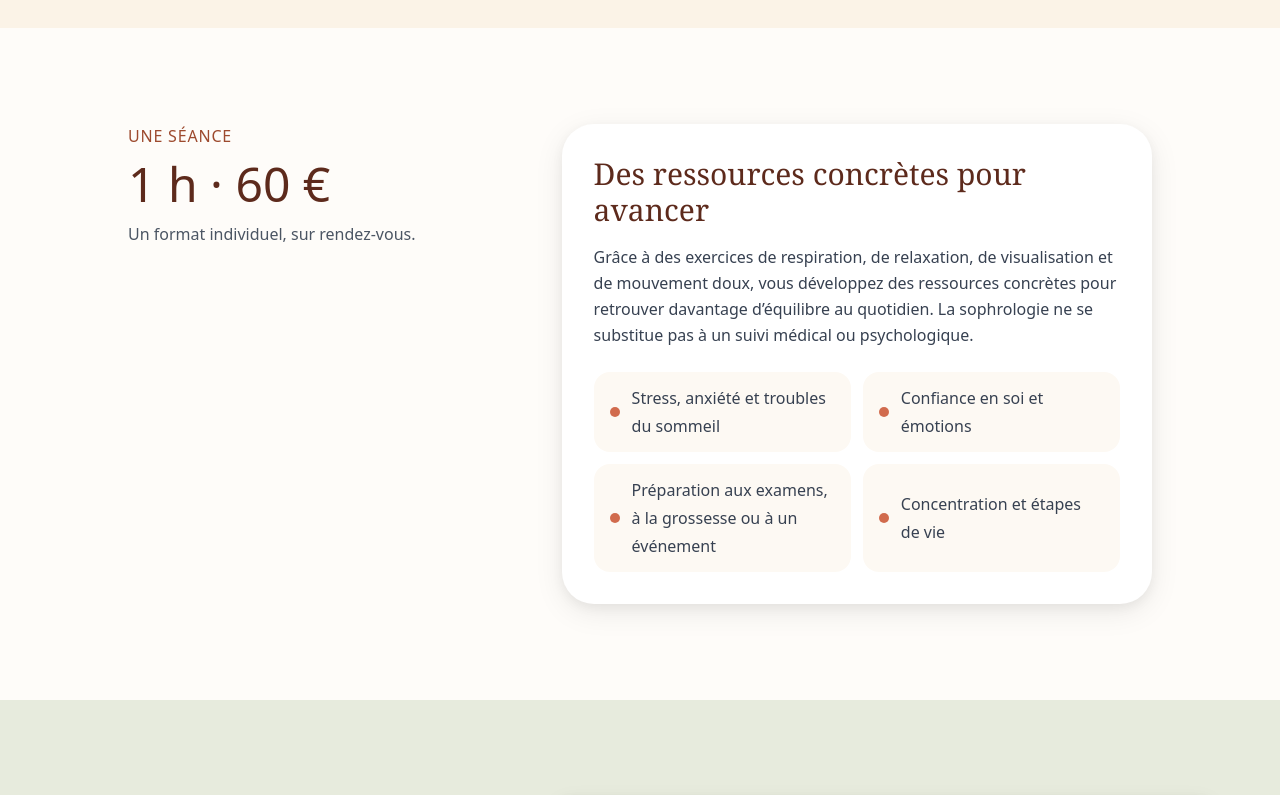
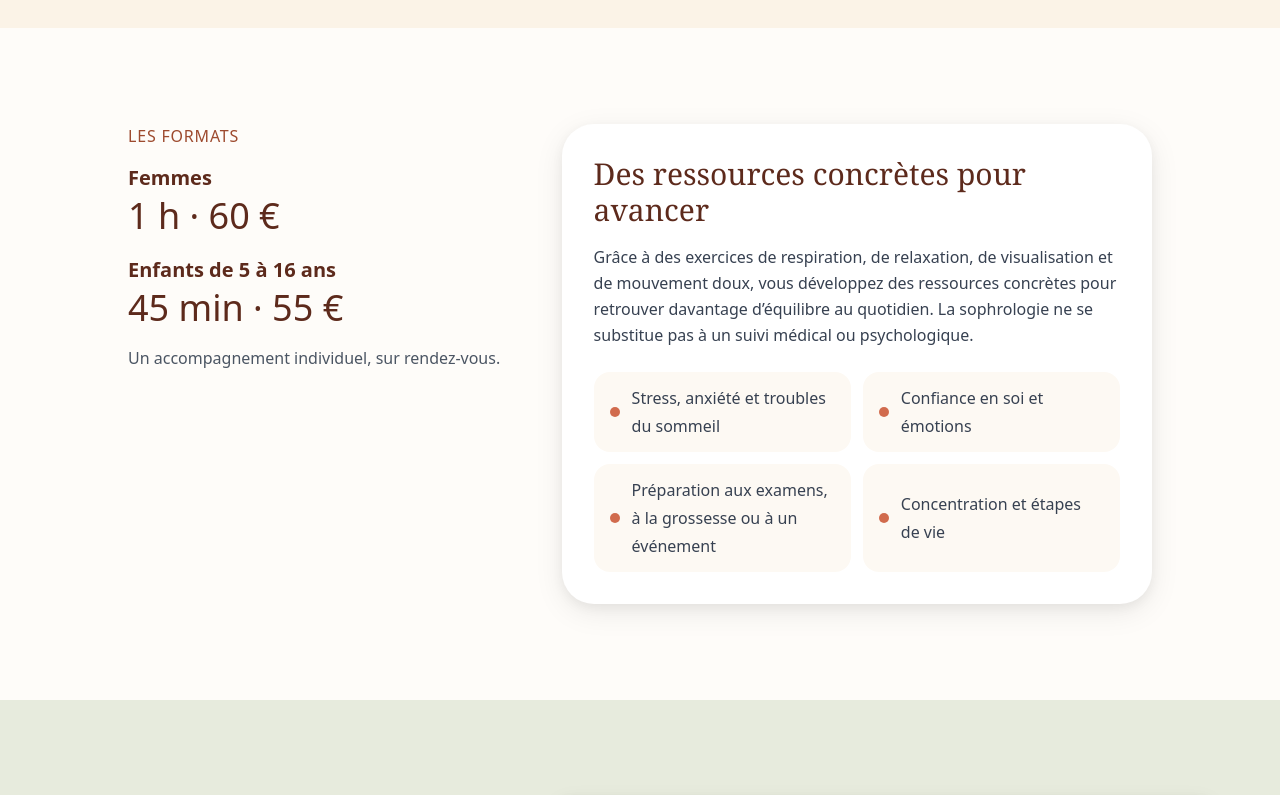
Before and after one commit to nicoriera/maison-loratu, a Vue app: page /accompagnement in a window 1280 px wide. Shown: the part 700-1495 px from the top of the page. Built offline with nearby package versions, Linux system fonts and the light colour scheme.

Commit message:
Update workshop prices and age ranges

```diff
--- a/src/components/EventBanner.vue
+++ b/src/components/EventBanner.vue
@@ -16,7 +16,7 @@ const dismissBanner = () => {
 const event = {
   label: 'Événement à venir',
   title: 'Atelier relaxation ludique · 5–8 ans',
-  details: '26 et 28 octobre 2026 · 15 h–16 h 30 · 30 € · goûter inclus',
+  details: '26 et 28 octobre 2026 · 15 h–16 h 30 · 22 € · goûter inclus',
   location: 'Parc du Maharin, Anglet',
   mapsUrl: 'https://www.google.com/maps/search/?api=1&query=Parc+du+Maharin+64600+Anglet',
   illustration: '/images/pop-up.png',
--- a/src/components/EventPopup.vue
+++ b/src/components/EventPopup.vue
@@ -7,7 +7,7 @@ const event = {
   audience: "Pour les enfants de 5 à 8 ans",
   date: "Les 26 et 28 octobre 2026",
   time: "15 h – 16 h 30",
-  price: "30 € · goûter inclus",
+  price: "22 € · goûter inclus",
   location: "Parc du Maharin, 64600 Anglet",
   mapsUrl:
     "https://www.google.com/maps/search/?api=1&query=Parc+du+Maharin+64600+Anglet",
@@ -231,7 +231,7 @@ watch(isOpen, (open) => {
                   </div>
                   <div>
                     <dt class="font-semibold text-terracotta-700">Tarif</dt>
-                    <dd class="mt-0.5">30 €<br />Goûter inclus</dd>
+                    <dd class="mt-0.5">22 €<br />Goûter inclus</dd>
                   </div>
                   <div class="col-span-2">
                     <dt><a :href="event.mapsUrl" target="_blank" rel="noopener noreferrer" class="font-semibold text-terracotta-700 underline decoration-terracotta-300 underline-offset-2">Parc du Maharin, Anglet</a></dt>
--- a/src/config/adminContent.js
+++ b/src/config/adminContent.js
@@ -75,7 +75,7 @@ export const createInitialOffersDraft = () => ([
   {
     id: 'offer-collective',
     title: 'Les Petits Explorateurs',
-    audience: 'Pour enfants · 45 min · groupe de 4 enfants maximum · 30 €',
+    audience: 'Pour enfants de 5 à 11 ans · 45 min · groupe de 4 enfants maximum · 30 €',
     summary: 'Respiration, relaxation et visualisation positive dans une ambiance conviviale.',
   },
   {
--- a/src/views/Accompagnement.vue
+++ b/src/views/Accompagnement.vue
@@ -57,9 +57,18 @@ const foundations = [
       <div class="container mx-auto max-w-5xl">
         <div class="grid gap-10 md:grid-cols-[0.8fr_1.2fr] md:items-start">
           <div>
-            <p class="text-service-label text-terracotta-600">Une séance</p>
-            <p class="mt-3 text-5xl text-terracotta-800">1 h · 60 €</p>
-            <p class="mt-3 text-gray-600">Un format individuel, sur rendez-vous.</p>
+            <p class="text-service-label text-terracotta-600">Les formats</p>
+            <div class="mt-4 space-y-5 text-terracotta-800">
+              <div>
+                <p class="text-xl font-semibold">Femmes</p>
+                <p class="mt-1 text-4xl">1 h · 60 €</p>
+              </div>
+              <div>
+                <p class="text-xl font-semibold">Enfants de 5 à 16 ans</p>
+                <p class="mt-1 text-4xl">45 min · 55 €</p>
+              </div>
+            </div>
+            <p class="mt-4 text-gray-600">Un accompagnement individuel, sur rendez-vous.</p>
           </div>
           <div class="rounded-[2rem] bg-white p-8 shadow-soft-lg">
             <h2 class="text-3xl text-terracotta-800">Des ressources concrètes pour avancer</h2>
@@ -136,7 +145,7 @@ const foundations = [
 
         <div class="mx-auto mt-10 flex max-w-2xl flex-col items-center text-center">
           <p class="text-lg leading-relaxed text-gray-700">
-            Une séance individuelle de 1 h, adaptée à votre rythme et à vos besoins.
+            Des séances adaptées à votre âge, votre rythme et vos besoins.
           </p>
           <div class="mt-6">
             <CTAButton to="/reservation">Je réserve mon accompagnement</CTAButton>
--- a/src/views/AtelierEnfants.vue
+++ b/src/views/AtelierEnfants.vue
@@ -6,7 +6,7 @@ import WorkshopDetail from '../components/WorkshopDetail.vue'
   <WorkshopDetail
     eyebrow="Pour enfants"
     title="Les Petits Explorateurs"
-    meta="45 min · 30 € · groupe de 4 enfants maximum"
+    meta="Pour les enfants de 5 à 11 ans · 45 min · 30 € · groupe de 4 enfants maximum"
     intro="Des ateliers ludiques pour apprivoiser les émotions et favoriser un sommeil plus serein."
     :paragraphs="[
       'À travers le yoga kids, des histoires, des jeux de respiration, des mouvements et des temps de relaxation, les enfants apprennent à accueillir leurs émotions, à retrouver leur calme, à prendre confiance et à mieux dormir.',
--- a/src/views/Ateliers.vue
+++ b/src/views/Ateliers.vue
@@ -10,7 +10,7 @@ const offerings = computed(() => [
     id: "offer-collective",
     order: 1,
     title: "Les Petits Explorateurs",
-    audience: "Pour enfants · 45 min · 30 €",
+    audience: "Pour enfants de 5 à 11 ans · 45 min · 30 €",
     image: "/images/children-studio-sun-markers.webp",
     description:
       "Des ateliers joyeux pour aider les petits cœurs à grandir sereinement.",
--- a/src/views/Home.vue
+++ b/src/views/Home.vue
@@ -9,7 +9,7 @@ const audiences = [
   {
     order: 1,
     title: "Les Petits Explorateurs",
-    detail: "45 min · 30 € · groupe de 4 enfants maximum",
+    detail: "5 à 11 ans · 45 min · 30 € · groupe de 4 enfants maximum",
     image: "/images/children-studio-sun-markers.webp",
     href: "/ateliers/enfants",
     cta: "Je découvre",
```
